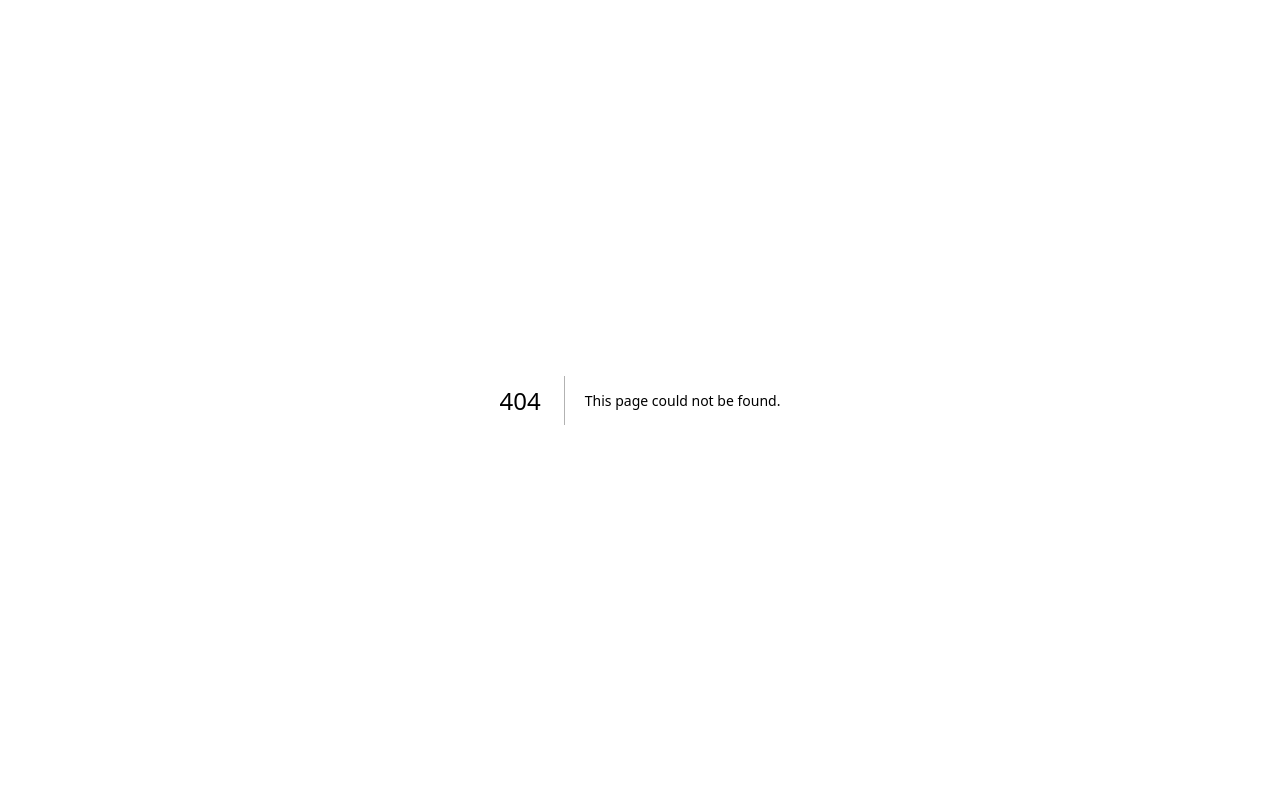
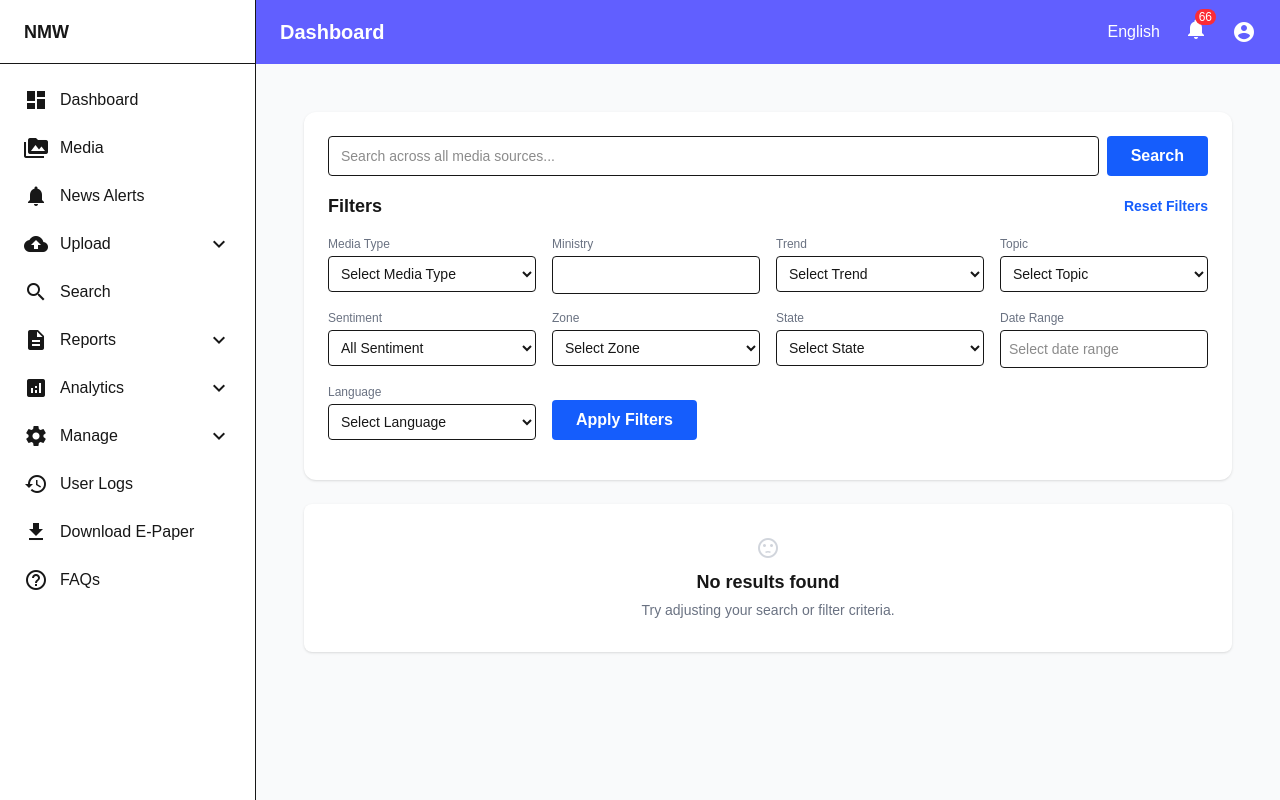
Before and after one commit to HarshilPanchal23/nmw, a Next.js app: page /search in a window 1280 px wide. Before the commit this address had no page. Built offline with nearby package versions, Linux system fonts and the light colour scheme.

Commit message:
added upload pages

```diff
--- /dev/null
+++ b/app/(root)/search/page.tsx
@@ -0,0 +1,82 @@
+import React from "react";
+
+export default function SearchPage() {
+  return (
+    <div className="p-6">
+      <div className="bg-white rounded-xl shadow p-6 mb-6">
+        <div className="flex gap-2 mb-4">
+          <input type="text" placeholder="Search across all media sources..." className="border rounded px-3 py-2 text-sm w-full" />
+          <button className="bg-blue-600 text-white px-6 py-2 rounded font-semibold">Search</button>
+        </div>
+        <div className="mb-4 flex justify-between items-center">
+          <span className="text-lg font-semibold">Filters</span>
+          <button className="text-blue-600 text-sm font-semibold">Reset Filters</button>
+        </div>
+        <div className="grid grid-cols-1 md:grid-cols-4 gap-4 mb-4">
+          <div>
+            <label className="block text-xs text-gray-500 mb-1">Media Type</label>
+            <select className="w-full border rounded px-2 py-2 text-sm">
+              <option>Select Media Type</option>
+            </select>
+          </div>
+          <div>
+            <label className="block text-xs text-gray-500 mb-1">Ministry</label>
+            <input className="w-full border rounded px-2 py-2 text-sm" placeholder="" />
+          </div>
+          <div>
+            <label className="block text-xs text-gray-500 mb-1">Trend</label>
+            <select className="w-full border rounded px-2 py-2 text-sm">
+              <option>Select Trend</option>
+            </select>
+          </div>
+          <div>
+            <label className="block text-xs text-gray-500 mb-1">Topic</label>
+            <select className="w-full border rounded px-2 py-2 text-sm">
+              <option>Select Topic</option>
+            </select>
+          </div>
+        </div>
+        <div className="grid grid-cols-1 md:grid-cols-4 gap-4 mb-4">
+          <div>
+            <label className="block text-xs text-gray-500 mb-1">Sentiment</label>
+            <select className="w-full border rounded px-2 py-2 text-sm">
+              <option>All Sentiment</option>
+            </select>
+          </div>
+          <div>
+            <label className="block text-xs text-gray-500 mb-1">Zone</label>
+            <select className="w-full border rounded px-2 py-2 text-sm">
+              <option>Select Zone</option>
+            </select>
+          </div>
+          <div>
+            <label className="block text-xs text-gray-500 mb-1">State</label>
+            <select className="w-full border rounded px-2 py-2 text-sm">
+              <option>Select State</option>
+            </select>
+          </div>
+          <div>
+            <label className="block text-xs text-gray-500 mb-1">Date Range</label>
+            <input className="w-full border rounded px-2 py-2 text-sm" placeholder="Select date range" type="text" />
+          </div>
+        </div>
+        <div className="grid grid-cols-1 md:grid-cols-4 gap-4 mb-4">
+          <div>
+            <label className="block text-xs text-gray-500 mb-1">Language</label>
+            <select className="w-full border rounded px-2 py-2 text-sm">
+              <option>Select Language</option>
+            </select>
+          </div>
+          <div className="col-span-3 flex items-end">
+            <button className="bg-blue-600 text-white px-6 py-2 rounded font-semibold">Apply Filters</button>
+          </div>
+        </div>
+      </div>
+      <div className="bg-white rounded-lg shadow p-8 flex flex-col items-center justify-center">
+        <span className="material-icons text-6xl text-gray-300 mb-2">sentiment_dissatisfied</span>
+        <div className="text-lg font-semibold mb-1">No results found</div>
+        <div className="text-gray-500 text-sm">Try adjusting your search or filter criteria.</div>
+      </div>
+    </div>
+  );
+}
--- /dev/null
+++ b/app/manage/zone/page.tsx
@@ -0,0 +1,71 @@
+import React from "react";
+
+const zones = [
+  {
+    name: "South Zone",
+    states: ["Tamil Nadu", "Puducherry", "Mizoram", "Himachal Pradesh"],
+    allStates: ["Tamil Nadu", "Puducherry", "Mizoram", "Himachal Pradesh"],
+  },
+  {
+    name: "North Zone",
+    states: ["Jammu & Kashmir", "Uttarakhand", "Assam"],
+    allStates: ["Jammu & Kashmir", "Uttarakhand", "Assam"],
+  },
+  {
+    name: "East Zone",
+    states: ["Meghalaya", "West Bengal"],
+    allStates: ["Meghalaya", "West Bengal"],
+  },
+  {
+    name: "West Zone",
+    states: ["Goa"],
+    allStates: ["Goa"],
+  },
+  {
+    name: "Central Zone",
+    states: ["Bihar", "Telangana"],
+    allStates: ["Bihar", "Telangana"],
+  },
+];
+
+export default function ZonePage() {
+  return (
+    <div className="p-6">
+      <h1 className="text-2xl font-bold mb-4">Zone</h1>
+      <div className="grid grid-cols-1 md:grid-cols-2 lg:grid-cols-3 gap-6">
+        {zones.map((zone, idx) => (
+          <div key={zone.name} className="bg-white rounded-xl shadow p-6 flex flex-col">
+            <div className="flex items-center justify-between mb-2">
+              <div className="font-semibold text-lg flex items-center gap-2">
+                <span className="material-icons text-base text-gray-500">place</span> {zone.name}
+              </div>
+              <span className="text-xs text-gray-500">{zone.states.length} States</span>
+            </div>
+            <div className="flex gap-2 mb-2">
+              <select className="border rounded px-2 py-2 text-sm flex-1">
+                <option>--Select a State--</option>
+                {zone.allStates.map((state, i) => (
+                  <option key={i}>{state}</option>
+                ))}
+              </select>
+              <button className="bg-green-400 text-white px-4 py-2 rounded font-semibold flex items-center gap-1">
+                <span className="material-icons text-sm">add</span> Add
+              </button>
+            </div>
+            <div className="mb-2 text-xs text-gray-500">Assigned States</div>
+            <div className="flex flex-col gap-2">
+              {zone.states.map((state, i) => (
+                <div key={i} className="flex items-center justify-between bg-gray-100 rounded px-3 py-2">
+                  <span>{state}</span>
+                  <button className="text-gray-400 hover:text-red-500">
+                    <span className="material-icons text-base">close</span>
+                  </button>
+                </div>
+              ))}
+            </div>
+          </div>
+        ))}
+      </div>
+    </div>
+  );
+}
```
